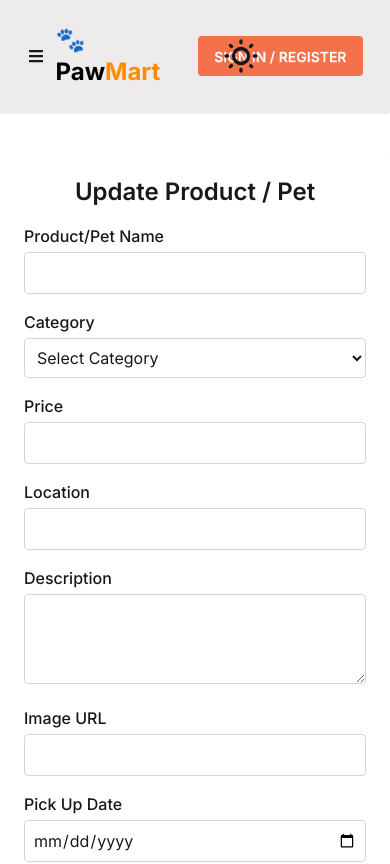
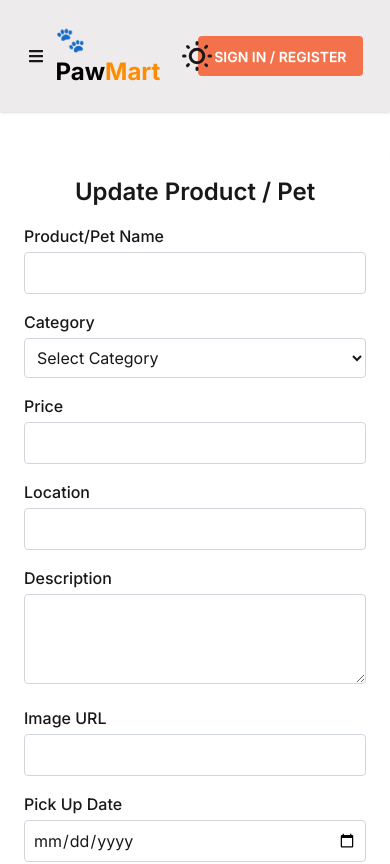
Before and after one commit to Antor-Chowdhury/PawMart-Client, a React (Vite) app: page /update-listings/1 in a window 390 px wide. Shown: the top 864 px of the page. Built offline with nearby package versions, Linux system fonts and the light colour scheme; no server answers.

Commit message:
added some changes

```diff
--- a/src/components/Navbar.jsx
+++ b/src/components/Navbar.jsx
@@ -147,27 +147,24 @@ const NavBar = () => {
           {/* login / logout conditional rendering */}
 
           {/* Dark / light mode toggle */}
-
-          <div className="navbar-end">
-            <label className="swap swap-rotate">
-              {/* this hidden checkbox controls the state */}
+          <div className="navbar-end flex items-center gap-3 relative">
+            {/* Dark / Light Mode Toggle */}
+            <label className="swap swap-rotate absolute right-36 md:right-16 lg:right-42 top-1/2 transform -translate-y-1/2">
               <input
                 onClick={handleThemeChanged}
                 type="checkbox"
                 className="theme-controller"
                 value="synthwave"
               />
-
-              {/* sun icon */}
+              {/* Sun Icon */}
               <svg
-                className="swap-off h-10 w-10 fill-current"
+                className="swap-off h-10 w-9 md:w-10 fill-current"
                 xmlns="http://www.w3.org/2000/svg"
                 viewBox="0 0 24 24"
               >
                 <path d="M5.64,17l-.71.71a1,1,0,0,0,0,1.41,1,1,0,0,0,1.41,0l.71-.71A1,1,0,0,0,5.64,17ZM5,12a1,1,0,0,0-1-1H3a1,1,0,0,0,0,2H4A1,1,0,0,0,5,12Zm7-7a1,1,0,0,0,1-1V3a1,1,0,0,0-2,0V4A1,1,0,0,0,12,5ZM5.64,7.05a1,1,0,0,0,.7.29,1,1,0,0,0,.71-.29,1,1,0,0,0,0-1.41l-.71-.71A1,1,0,0,0,4.93,6.34Zm12,.29a1,1,0,0,0,.7-.29l.71-.71a1,1,0,1,0-1.41-1.41L17,5.64a1,1,0,0,0,0,1.41A1,1,0,0,0,17.66,7.34ZM21,11H20a1,1,0,0,0,0,2h1a1,1,0,0,0,0-2Zm-9,8a1,1,0,0,0-1,1v1a1,1,0,0,0,2,0V20A1,1,0,0,0,12,19ZM18.36,17A1,1,0,0,0,17,18.36l.71.71a1,1,0,0,0,1.41,0,1,1,0,0,0,0-1.41ZM12,6.5A5.5,5.5,0,1,0,17.5,12,5.51,5.51,0,0,0,12,6.5Zm0,9A3.5,3.5,0,1,1,15.5,12,3.5,3.5,0,0,1,12,15.5Z" />
               </svg>
-
-              {/* moon icon */}
+              {/* Moon Icon */}
               <svg
                 className="swap-on h-10 w-10 fill-current"
                 xmlns="http://www.w3.org/2000/svg"
@@ -176,10 +173,10 @@ const NavBar = () => {
                 <path d="M21.64,13a1,1,0,0,0-1.05-.14,8.05,8.05,0,0,1-3.37.73A8.15,8.15,0,0,1,9.08,5.49a8.59,8.59,0,0,1,.25-2A1,1,0,0,0,8,2.36,10.14,10.14,0,1,0,22,14.05,1,1,0,0,0,21.64,13Zm-9.5,6.69A8.14,8.14,0,0,1,7.08,5.22v.27A10.15,10.15,0,0,0,17.22,15.63a9.79,9.79,0,0,0,2.1-.22A8.11,8.11,0,0,1,12.14,19.73Z" />
               </svg>
             </label>
-          </div>
 
+            {/* User Section */}
             {user ? (
-            <div className="navbar-end flex items-center gap-3">
+              <>
                 <div className="w-12 h-12 rounded-full overflow-hidden border-2 border-gray-200">
                   <img
                     src={user?.photoURL}
@@ -187,24 +184,22 @@ const NavBar = () => {
                     className="w-full h-full object-cover"
                   />
                 </div>
-
                 <button
                   onClick={handleSignOut}
                   className="btn md:text-lg text-white bg-[#f3714b] border-none shadow-none"
                 >
                   Logout
                 </button>
-            </div>
+              </>
             ) : (
-            <div className="navbar-end">
               <Link
                 to="/login"
                 className="btn md:text-lg text-white bg-[#f3714b] border-none shadow-none"
               >
                 SIGN IN / REGISTER
               </Link>
+            )}
           </div>
-          )}
         </div>
       </div>
     </div>
```
Lines whose indentation alone changed are shown as unchanged.
